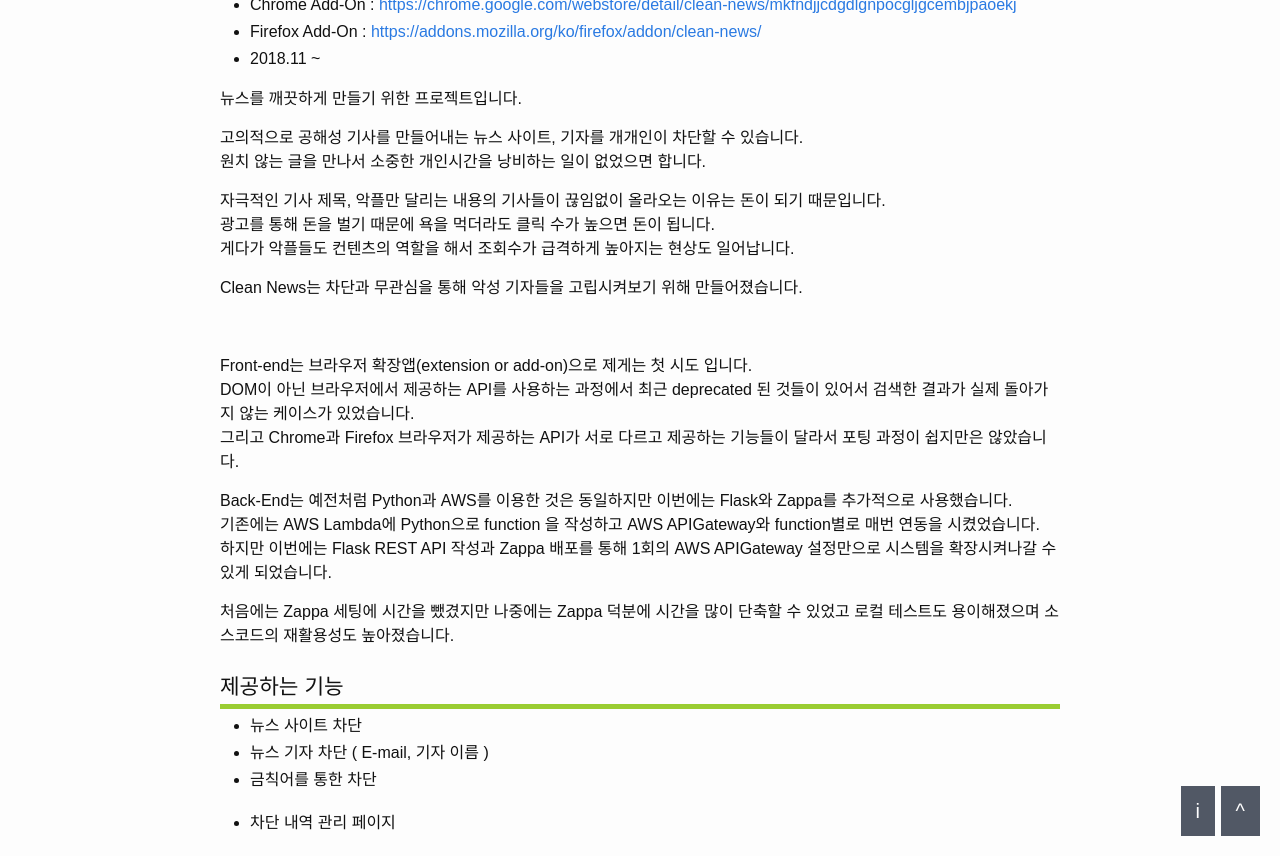
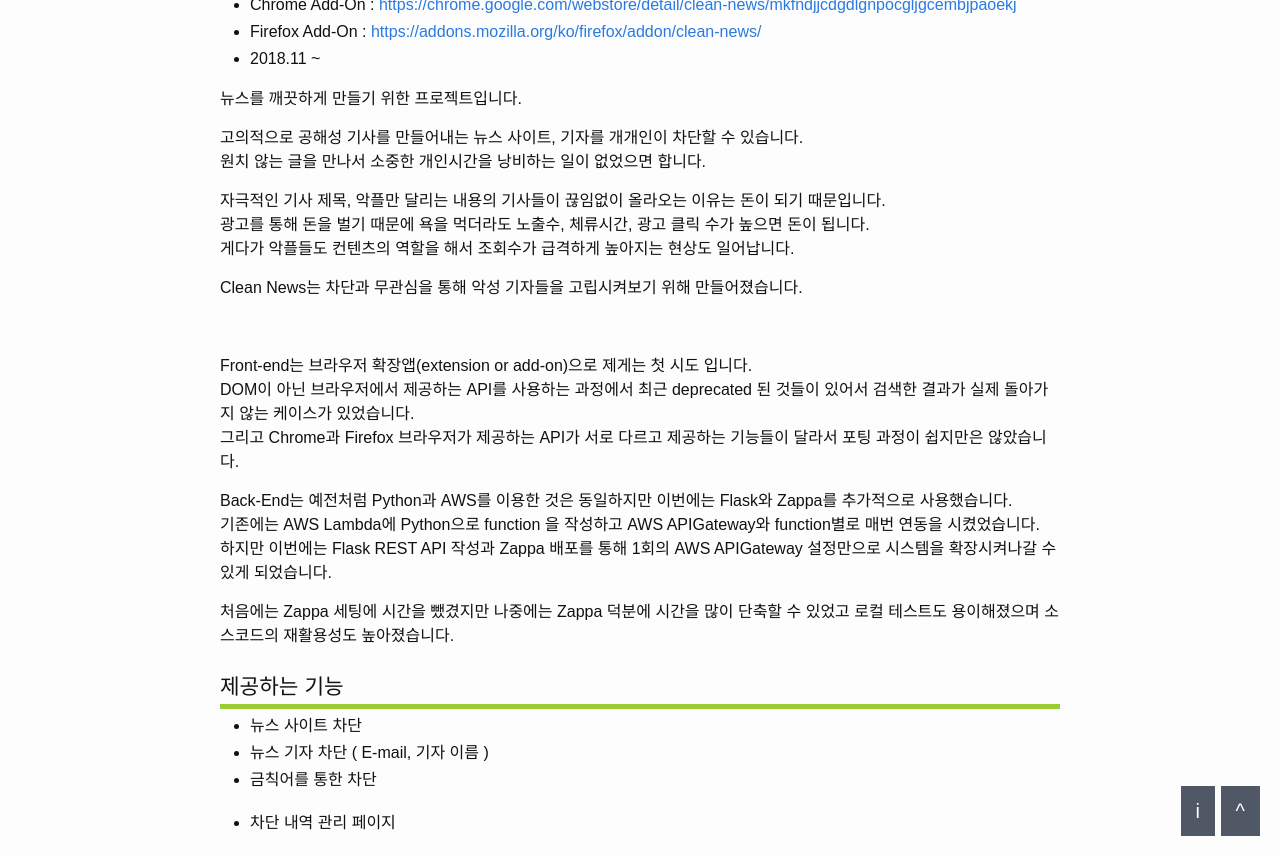
Before and after one commit to dveamer/dveamer.github.io, a Jekyll site: the page built from _posts/2018-11-04-ToyProjects.md, in a window 1280 px wide and 900 px high, scrolled down 1085 px, cut to the strip 44-900 px from the top of the window. Built offline with Jekyll 4.4.1, drawn with Linux system fonts in a browser that asks for light colours; comment, search, counter and statistics services are not loaded.

Commit message:
homepage

```diff
--- a/_posts/2018-11-04-ToyProjects.md
+++ b/_posts/2018-11-04-ToyProjects.md
@@ -36,7 +36,7 @@ lastmod: 2018-11-04 00:00:00
 원치 않는 글을 만나서 소중한 개인시간을 낭비하는 일이 없었으면 합니다.
 
 자극적인 기사 제목, 악플만 달리는 내용의 기사들이 끊임없이 올라오는 이유는 돈이 되기 때문입니다.
-광고를 통해 돈을 벌기 때문에 욕을 먹더라도 클릭 수가 높으면 돈이 됩니다.
+광고를 통해 돈을 벌기 때문에 욕을 먹더라도 노출수, 체류시간, 광고 클릭 수가 높으면 돈이 됩니다.
 게다가 악플들도 컨텐츠의 역할을 해서 조회수가 급격하게 높아지는 현상도 일어납니다.
 
 Clean News는 차단과 무관심을 통해 악성 기자들을 고립시켜보기 위해 만들어졌습니다.
```
